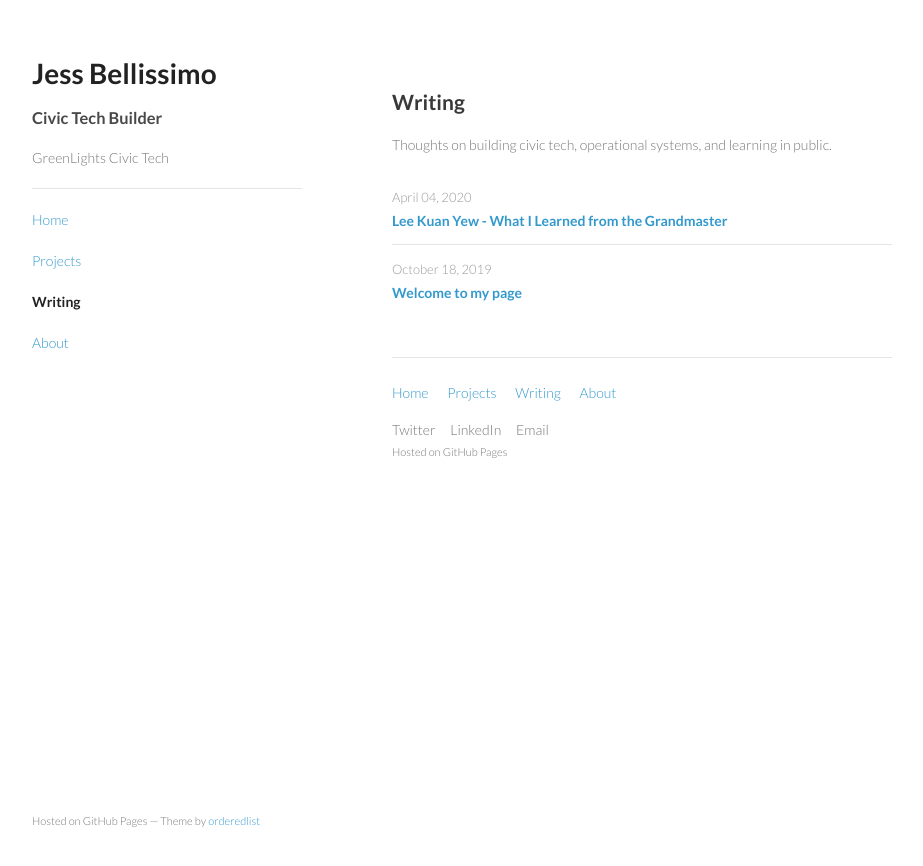
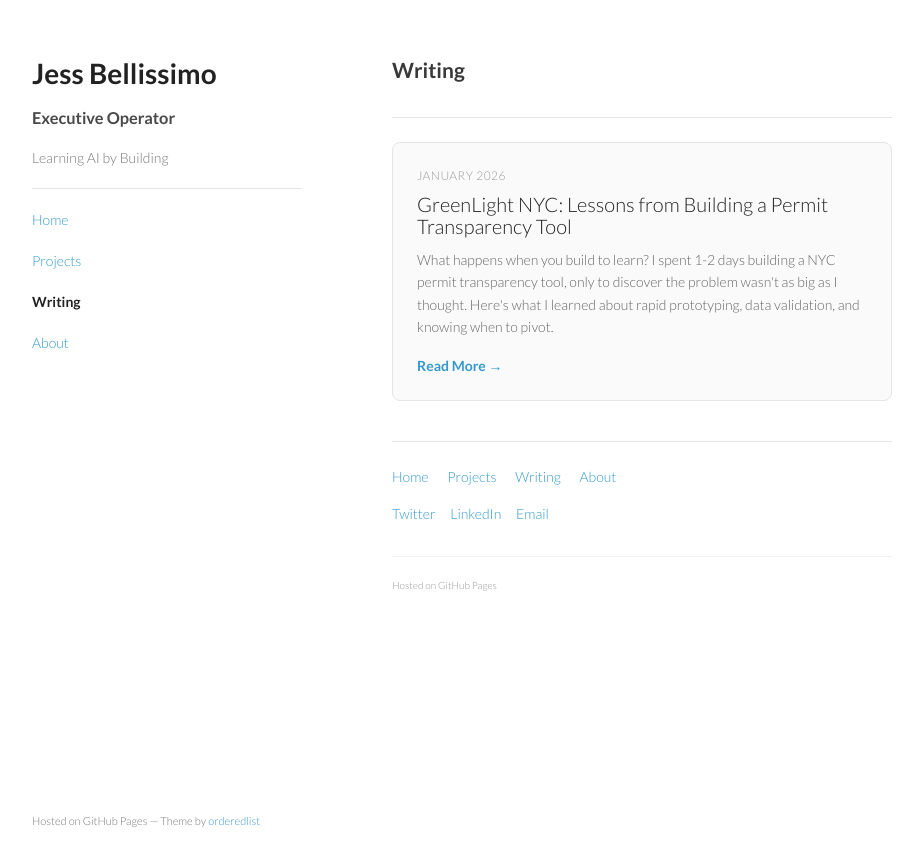
Before and after one commit to JBellissimo/jbellissimo.github.io, a Jekyll site: the page blog/index.html, which Jekyll copies as it is, in a window 1280 px wide. Shown: the top 866 px of the page, without its empty margins (178-1101 px from the left). Built offline with Jekyll 4.4.1, drawn with Linux system fonts in a browser that asks for light colours.

Commit message:
Add GreenLight NYC case study, clean up blog
- Delete old blog posts (welcome, leekuanyew)
- Add detailed GreenLight NYC case study (/blog/greenlight-nyc-permits.html)
- Update blog index with new post listing
- Add "Read Case Study" button to GreenLight NYC project card

Co-Authored-By: Claude Opus 4.5 <noreply@anthropic.com>

```diff
--- a/blog/index.html
+++ b/blog/index.html
@@ -1,21 +1,143 @@
----
-layout: default
-title: Writing
----
+<!doctype html>
+<html>
+  <head>
+    <meta charset="utf-8">
+    <meta http-equiv="X-UA-Compatible" content="chrome=1">
+    <title>Writing | Jess Bellissimo</title>
 
-<h2>Writing</h2>
+    <link rel="stylesheet" href="/stylesheets/styles.css">
+    <link rel="stylesheet" href="/stylesheets/pygment_trac.css">
+    <meta name="viewport" content="width=device-width, initial-scale=1, user-scalable=no">
+    <style>
+      .section-header {
+        margin-bottom: 24px;
+        padding-bottom: 16px;
+        border-bottom: 1px solid #e5e5e5;
+      }
+      .post-card {
+        background: #fafafa;
+        border: 1px solid #e5e5e5;
+        border-radius: 8px;
+        padding: 24px;
+        margin-bottom: 24px;
+        transition: box-shadow 0.2s ease;
+      }
+      .post-card:hover {
+        box-shadow: 0 4px 12px rgba(0,0,0,0.08);
+      }
+      .post-date {
+        font-size: 12px;
+        color: #999;
+        text-transform: uppercase;
+        letter-spacing: 0.5px;
+        margin-bottom: 8px;
+      }
+      .post-title {
+        margin: 0 0 12px 0;
+        font-size: 20px;
+      }
+      .post-title a {
+        color: #222;
+      }
+      .post-title a:hover {
+        color: #39c;
+      }
+      .post-excerpt {
+        color: #666;
+        line-height: 1.6;
+        margin-bottom: 16px;
+      }
+      .read-more {
+        font-weight: 700;
+      }
+      /* Footer styles */
+      .page-footer {
+        margin-top: 40px;
+        padding-top: 24px;
+        border-top: 1px solid #e5e5e5;
+      }
+      .footer-nav {
+        margin-bottom: 16px;
+      }
+      .footer-nav a {
+        margin-right: 16px;
+      }
+      .footer-social {
+        margin-bottom: 24px;
+      }
+      .footer-social a {
+        margin-right: 12px;
+      }
+      .footer-credit {
+        margin-top: 32px;
+        padding-top: 16px;
+        border-top: 1px solid #f0f0f0;
+      }
+      .footer-credit small {
+        font-size: 10px;
+        color: #999;
+      }
+    </style>
+  </head>
+  <body>
+    <div class="wrapper">
+      <header>
+        <h1>Jess Bellissimo</h1>
+        <p></p>
+        <h3>
+          <a name="writing" class="anchor" href="#writing"><span class="octicon octicon-link"></span></a>Executive Operator
+        </h3>
+        <p>Learning AI by Building</p>
+        <hr/>
 
-<p>Thoughts on building civic tech, operational systems, and learning in public.</p>
+        <p class="view"><a href="/">Home</a></p>
+        <p class="view"><a href="/projects.html">Projects</a></p>
+        <p class="view"><a href="/blog/"><strong>Writing</strong></a></p>
+        <p class="view"><a href="/about.html">About</a></p>
+      </header>
 
-<ul class="post-list">
-{% for post in site.posts %}
-  <li>
-    <span class="post-date">{{ post.date | date: "%B %d, %Y" }}</span><br>
-    <a href="{{ post.url }}" class="post-title">{{ post.title }}</a>
-  </li>
-{% endfor %}
-</ul>
+      <section>
+        <div class="section-header">
+          <h2>Writing</h2>
+        </div>
 
-{% if site.posts.size == 0 %}
-<p><em>No posts yet. Check back soon.</em></p>
-{% endif %}
+        <div class="post-card">
+          <div class="post-date">January 2026</div>
+          <h3 class="post-title">
+            <a href="/blog/greenlight-nyc-permits.html">GreenLight NYC: Lessons from Building a Permit Transparency Tool</a>
+          </h3>
+          <p class="post-excerpt">
+            What happens when you build to learn? I spent 1-2 days building a NYC permit transparency tool,
+            only to discover the problem wasn't as big as I thought. Here's what I learned about rapid
+            prototyping, data validation, and knowing when to pivot.
+          </p>
+          <a href="/blog/greenlight-nyc-permits.html" class="read-more">Read More →</a>
+        </div>
+
+        <!-- Page Footer -->
+        <div class="page-footer">
+          <div class="footer-nav">
+            <a href="/">Home</a>
+            <a href="/projects.html">Projects</a>
+            <a href="/blog/">Writing</a>
+            <a href="/about.html">About</a>
+          </div>
+          <div class="footer-social">
+            <a href="https://x.com/bellissimojt" target="_blank" rel="noopener">Twitter</a>
+            <a href="https://www.linkedin.com/in/jessbellissimo/" target="_blank" rel="noopener">LinkedIn</a>
+            <a href="mailto:jbellissimo@gmail.com">Email</a>
+          </div>
+          <div class="footer-credit">
+            <small>Hosted on GitHub Pages</small>
+          </div>
+        </div>
+
+      </section>
+
+      <footer>
+        <p><small>Hosted on GitHub Pages &mdash; Theme by <a href="https://github.com/orderedlist">orderedlist</a></small></p>
+      </footer>
+    </div>
+    <script src="/javascripts/scale.fix.js"></script>
+  </body>
+</html>
```
Also changed, not shown: _posts/2018-12-15-welcome.md (deleted, +0 -11 lines), _posts/2020-04-04-leekuanyewrandmaster.md (deleted, +0 -7 lines), blog/greenlight-nyc-permits.html (added, +459 -0 lines), projects.html (+17 -0 lines).
